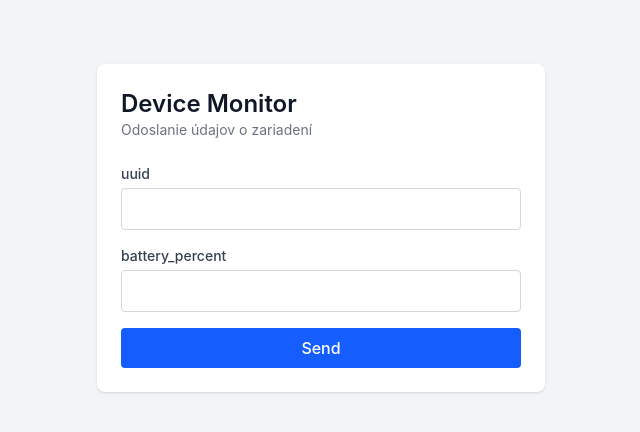
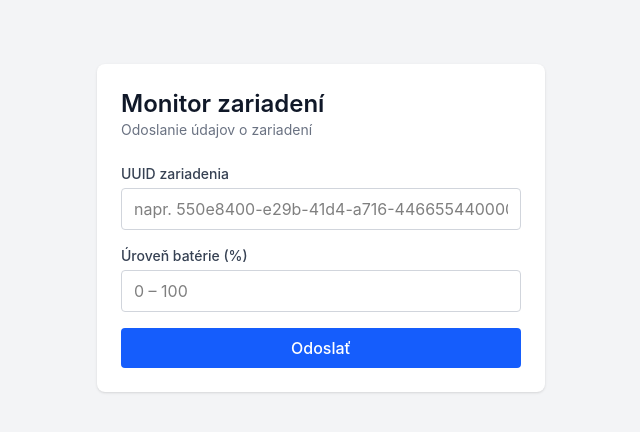
Before and after one commit to mesiarm/device-monitor-ui, a React (Vite) app: page / in a window 1280 px wide. Shown: the top 432 px of the page, without its empty margins (319-959 px from the left). Built offline with nearby package versions, Linux system fonts and the light colour scheme; no server answers.

Commit message:
Translate the UI to Slovak and improve labels
Popisky, tlačidlo, placeholdery, správy aj titulok stránky sú po slovensky.

```diff
--- a/index.html
+++ b/index.html
@@ -3,7 +3,7 @@
   <head>
     <meta charset="UTF-8" />
     <meta name="viewport" content="width=device-width, initial-scale=1.0" />
-    <title>Device Monitor</title>
+    <title>Monitor zariadení</title>
   </head>
   <body>
     <div id="root"></div>
--- a/src/App.tsx
+++ b/src/App.tsx
@@ -4,7 +4,7 @@ export default function App() {
   return (
     <div className="min-h-screen bg-gray-100 p-4">
       <main className="mx-auto mt-12 max-w-md rounded-lg bg-white p-6 shadow">
-        <h1 className="text-2xl font-semibold text-gray-900">Device Monitor</h1>
+        <h1 className="text-2xl font-semibold text-gray-900">Monitor zariadení</h1>
         <p className="mb-6 text-sm text-gray-500">Odoslanie údajov o zariadení</p>
         <PingForm />
       </main>
--- a/src/components/PingForm.tsx
+++ b/src/components/PingForm.tsx
@@ -44,11 +44,12 @@ export default function PingForm() {
     <form onSubmit={handleSubmit} noValidate>
       <div className="mb-4 flex flex-col gap-1">
         <label htmlFor="uuid" className="text-sm font-medium text-gray-700">
-          uuid
+          UUID zariadenia
         </label>
         <input
           id="uuid"
           type="text"
+          placeholder="napr. 550e8400-e29b-41d4-a716-446655440000"
           className={inputClass}
           value={uuid}
           onChange={(e) => setUuid(e.target.value)}
@@ -60,11 +61,12 @@ export default function PingForm() {
 
       <div className="mb-4 flex flex-col gap-1">
         <label htmlFor="battery_percent" className="text-sm font-medium text-gray-700">
-          battery_percent
+          Úroveň batérie (%)
         </label>
         <input
           id="battery_percent"
           type="number"
+          placeholder="0 – 100"
           className={inputClass}
           value={batteryPercent}
           onChange={(e) => setBatteryPercent(e.target.value)}
@@ -81,10 +83,10 @@ export default function PingForm() {
         disabled={loading}
         className="w-full rounded bg-blue-600 py-2 font-medium text-white hover:bg-blue-700 disabled:cursor-not-allowed disabled:opacity-60"
       >
-        {loading ? 'Sending...' : 'Send'}
+        {loading ? 'Odosielam...' : 'Odoslať'}
       </button>
 
-      {status.type === 'success' && <Message type="success">Data sent successfully</Message>}
+      {status.type === 'success' && <Message type="success">Údaje boli úspešne odoslané</Message>}
       {status.type === 'error' && <Message type="error">{status.message}</Message>}
     </form>
   );
--- a/src/validation.ts
+++ b/src/validation.ts
@@ -13,12 +13,12 @@ export function validate({ uuid, batteryPercent }: FormValues): FormErrors {
   }
 
   if (batteryPercent.trim() === '') {
-    errors.batteryPercent = 'Batéria je povinná.';
+    errors.batteryPercent = 'Úroveň batérie je povinná.';
   } else {
     const value = Number(batteryPercent);
     // API prijíma len celé čísla (strict integer) od 0 do 100.
     if (!Number.isInteger(value) || value < 0 || value > 100) {
-      errors.batteryPercent = 'Batéria musí byť celé číslo od 0 do 100.';
+      errors.batteryPercent = 'Úroveň batérie musí byť celé číslo od 0 do 100.';
     }
   }
 
```
Also changed, not shown: 1 other file (tests, documents, lock files or other folders).
